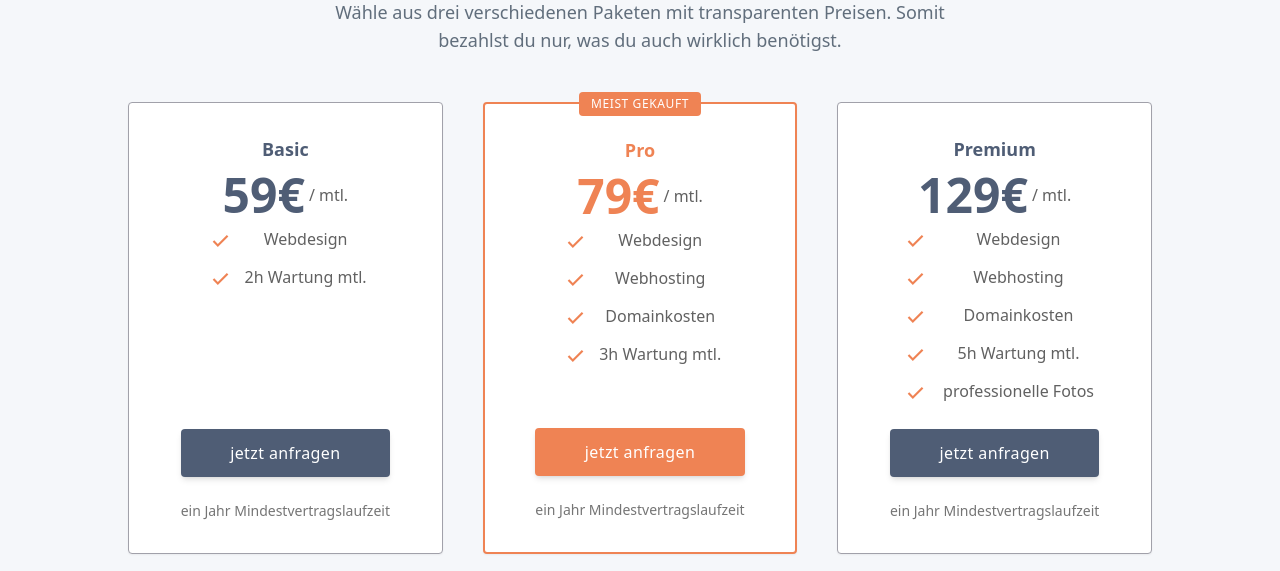
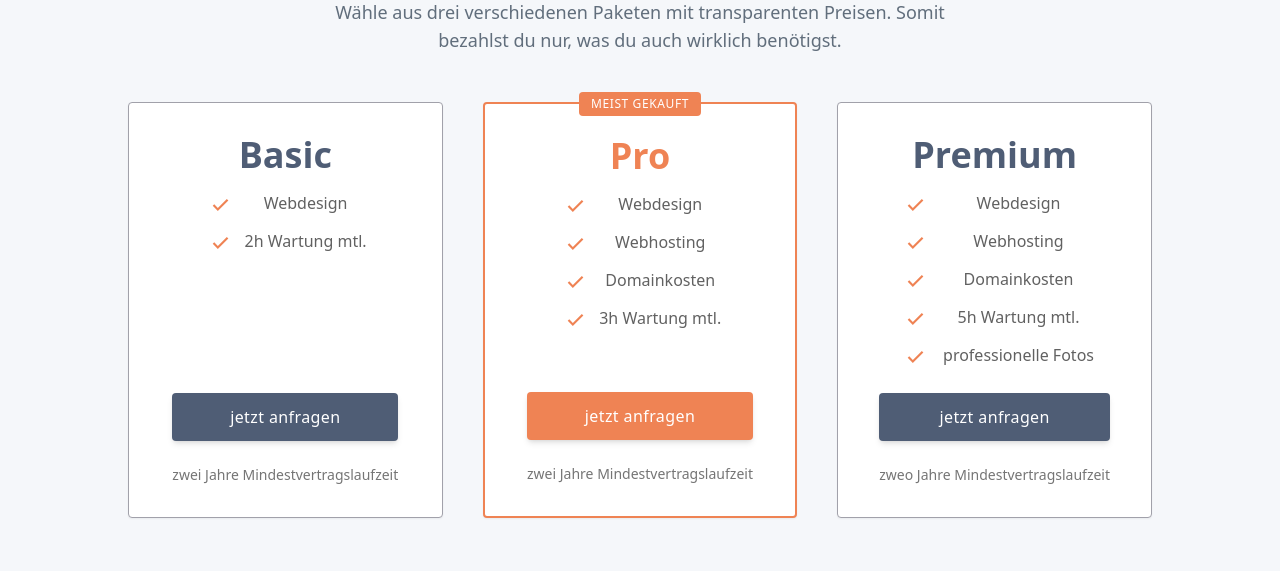
Before and after one commit to 36Kryptum/Portfolio, a Next.js app: page / in a window 1280 px wide. Shown: the part 2060-2631 px from the top of the page. Built offline with nearby package versions, Linux system fonts and the light colour scheme.

Commit message:
removed prices and changed min duration time

```diff
--- a/src/components/Service.js
+++ b/src/components/Service.js
@@ -48,10 +48,8 @@ export default function Service() {
       <div className="grid max-w-md gap-10 row-gap-5 lg:max-w-screen-lg sm:row-gap-10 lg:grid-cols-3 xl:max-w-screen-lg mx-auto">
         <div className="flex flex-col hover:scale-105 duration-300 justify-between p-8 bg-white border border-zinc-400 rounded shadow-sm sm:items-center hover:shadow">
           <div className="text-center">
-            <div className="text-lg font-semibold text-accent">Basic</div>
+            <div className="text-4xl font-semibold text-accent">Basic</div>
             <div className="flex items-center justify-center my-2">
-              <div className="mr-1 text-5xl text-accent font-bold">59€</div>
-              <div className="text-gray-700">/ mtl.</div>
             </div>
             <div className="mt-2 space-y-3">
             <div className="text-gray-700 grid grid-cols-5">
@@ -73,7 +71,7 @@ export default function Service() {
               jetzt anfragen
             </a>
             <p className="max-w-xs mt-6 text-xs text-gray-600 sm:text-sm sm:text-center sm:max-w-sm sm:mx-auto">
-            ein Jahr Mindestvertragslaufzeit
+            zwei Jahre Mindestvertragslaufzeit
             </p>
           </div>
         </div>
@@ -84,10 +82,8 @@ export default function Service() {
             </div>
           </div>
           <div className="text-center">
-            <div className="text-lg font-semibold text-primary">Pro</div>
+            <div className="text-4xl font-semibold text-primary">Pro</div>
             <div className="flex items-center justify-center my-2">
-              <div className="mr-1 text-5xl text-primary font-bold">79€</div>
-              <div className="text-gray-700">/ mtl.</div>
             </div>
             <div className="mt-2 space-y-3">
               <div className="text-gray-700 grid grid-cols-5">
@@ -115,16 +111,14 @@ export default function Service() {
               jetzt anfragen
             </a>
             <p className="max-w-xs mt-6 text-xs text-gray-600 sm:text-sm sm:text-center sm:max-w-sm sm:mx-auto">
-            ein Jahr Mindestvertragslaufzeit
+            zwei Jahre Mindestvertragslaufzeit
             </p>
           </div>
         </div>
         <div className="flex flex-col justify-between p-8 hover:scale-105 duration-300 bg-white border border-zinc-400 rounded shadow-sm sm:items-center hover:shadow">
           <div className="text-center">
-            <div className="text-lg text-accent font-semibold">Premium</div>
+            <div className="text-4xl text-accent font-semibold">Premium</div>
             <div className="flex items-center justify-center my-2">
-              <div className="mr-1 text-5xl text-accent font-bold">129€</div>
-              <div className="text-gray-700">/ mtl.</div>
             </div>
             <div className="mt-2 space-y-3">
             <div className="text-gray-700 grid grid-cols-5">
@@ -157,7 +151,7 @@ export default function Service() {
               jetzt anfragen
             </a>
             <p className="max-w-xs mt-6 text-xs text-gray-600 sm:text-sm sm:text-center sm:max-w-sm sm:mx-auto">
-             ein Jahr Mindestvertragslaufzeit
+             zweo Jahre Mindestvertragslaufzeit
             </p>
           </div>
         </div>
```
